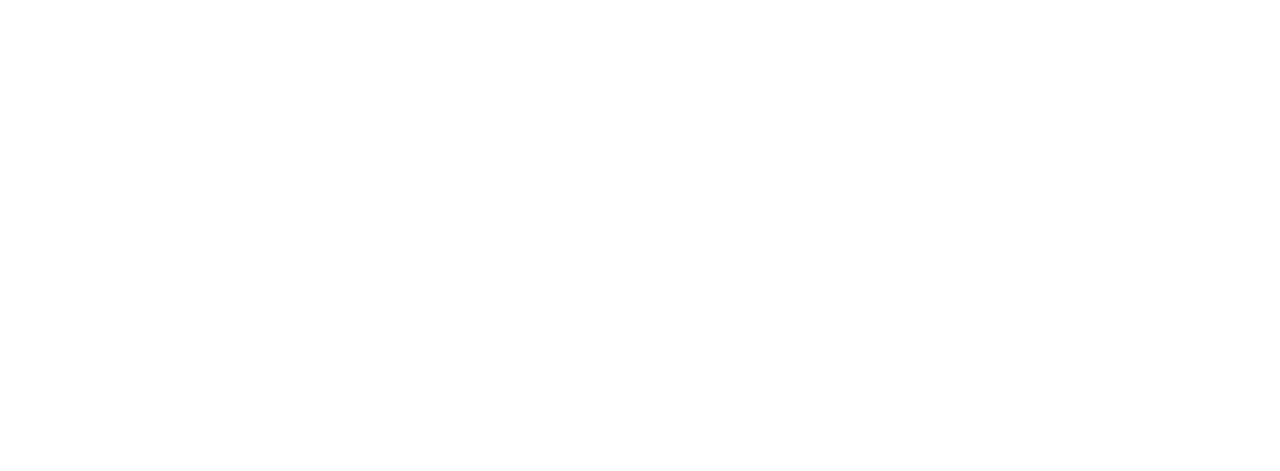
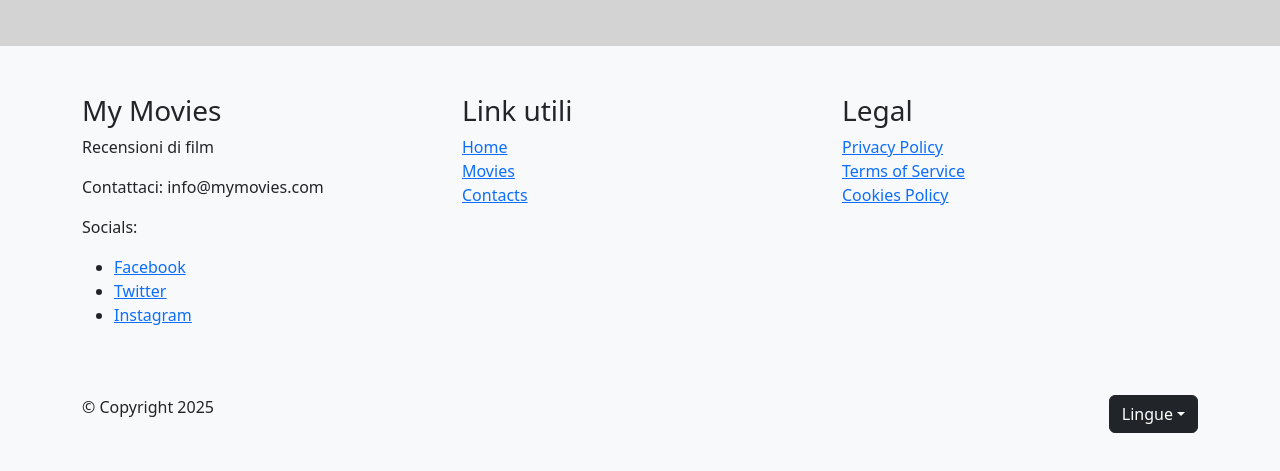
Before and after one commit to FrancescoSls97/webapp-react, a React (Vite) app: page / in a window 1280 px wide. Shown: the part 1055-1526 px from the top of the page. Before the commit the page ends 1053 px from the top, so only its background shows below. Built offline with nearby package versions, Linux system fonts and the light colour scheme.

Commit message:
add footer

```diff
--- a/src/App.jsx
+++ b/src/App.jsx
@@ -89,6 +89,82 @@
           </div>
         </section>
       </main>
+      <footer className="bg-light text-center text-lg-start py-5 mt-5">
+        <div className="container">
+          <div className="row row-col-1 row-cols-md-3">
+            <div className="col">
+              <h3>My Movies</h3>
+              <p>Recensioni di film</p>
+              <p>Contattaci: info@mymovies.com</p>
+              <p>Socials:</p>
+              <ul>
+                <li>
+                  <a href="#">Facebook</a>
+                </li>
+                <li>
+                  <a href="#">Twitter</a>
+                </li>
+                <li>
+                  <a href="#">Instagram</a>
+                </li>
+              </ul>
+            </div>
+            <div className="col">
+              <h3>Link utili</h3>
+              <ul className="list-unstyled">
+                <li>
+                  <a href="/">Home</a>
+                </li>
+                <li>
+                  <a href="/products">Movies</a>
+                </li>
+                <li>
+                  <a href="/contacts">Contacts</a>
+                </li>
+              </ul>
+            </div>
+            <div className="col">
+              <h3>Legal</h3>
+              <ul className="list-unstyled">
+                <li>
+                  <a href="#">Privacy Policy</a>
+                </li>
+                <li>
+                  <a href="#">Terms of Service</a>
+                </li>
+                <li>
+                  <a href="#">Cookies Policy</a>
+                </li>
+              </ul>
+            </div>
+          </div>
+          <div className="row row-cols-2 g-1 mt-5">
+            <div className="col">
+              <p className="">© Copyright {new Date().getFullYear()} </p>
+            </div>
+            <div className="col text-end">
+              <div className="dropdown">
+                <button
+                  className="btn btn-dark dropdown-toggle"
+                  type="button"
+                  id="triggerId"
+                  data-bs-toggle="dropdown"
+                  aria-haspopup="true"
+                  aria-expanded="false"
+                >
+                  Lingue
+                </button>
+                <div className="dropdown-menu" aria-labelledby="triggerId">
+                  <a className="dropdown-item" href="#">English</a>
+                  <a className="dropdown-item" href="#">Spanish</a>
+                  <a className="dropdown-item" href="#">French</a>
+                  <h6 className="dropdown-header">Other Languages</h6>
+                </div>
+              </div>
+            </div>
+          </div>
+        </div>
+      </footer>
     </>
   )
 }
--- a/src/index.css
+++ b/src/index.css
@@ -1 +1,11 @@
-@import 'bootstrap'
+@import 'bootstrap';
+
+*{
+  margin: 0;
+  padding: 0;
+  box-sizing: border-box;
+}
+
+body {
+  background-color: lightgray;
+}
```
